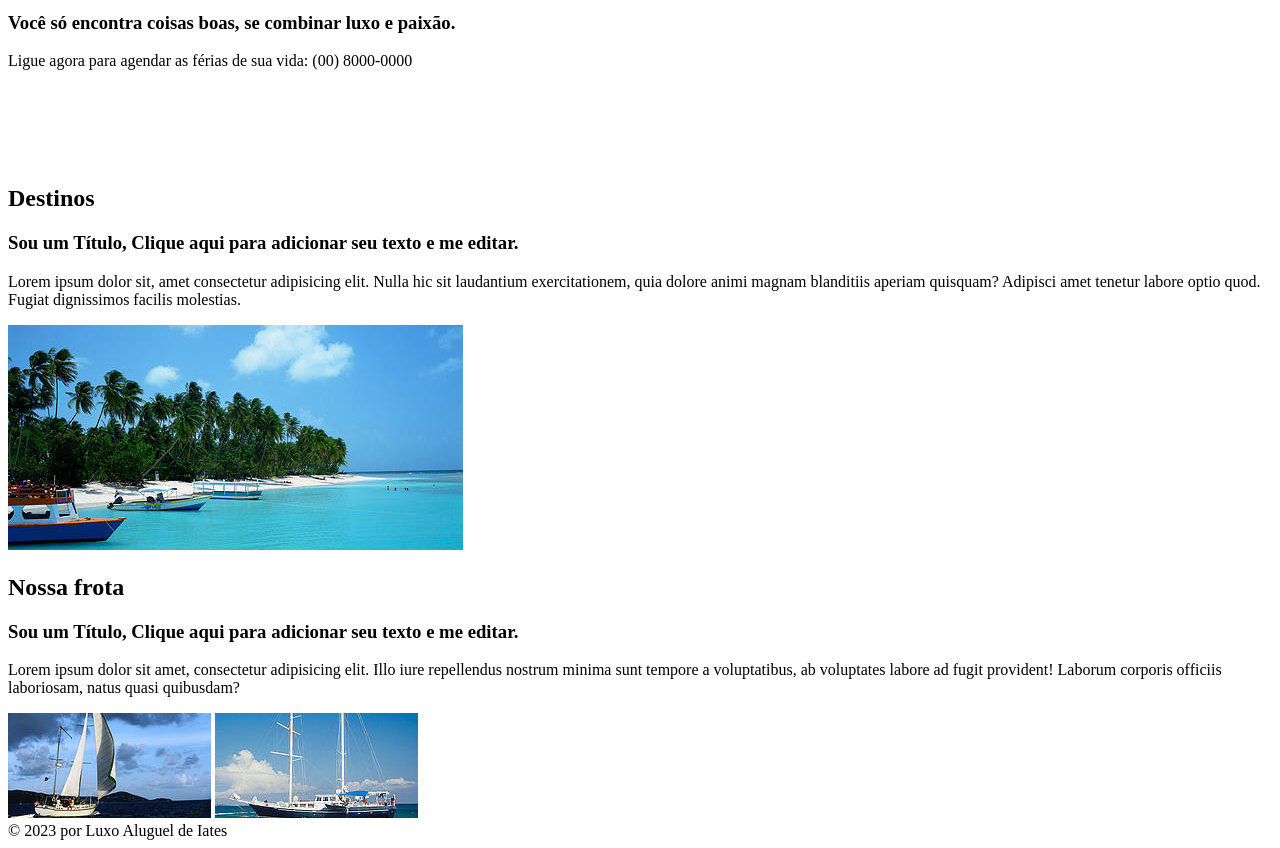
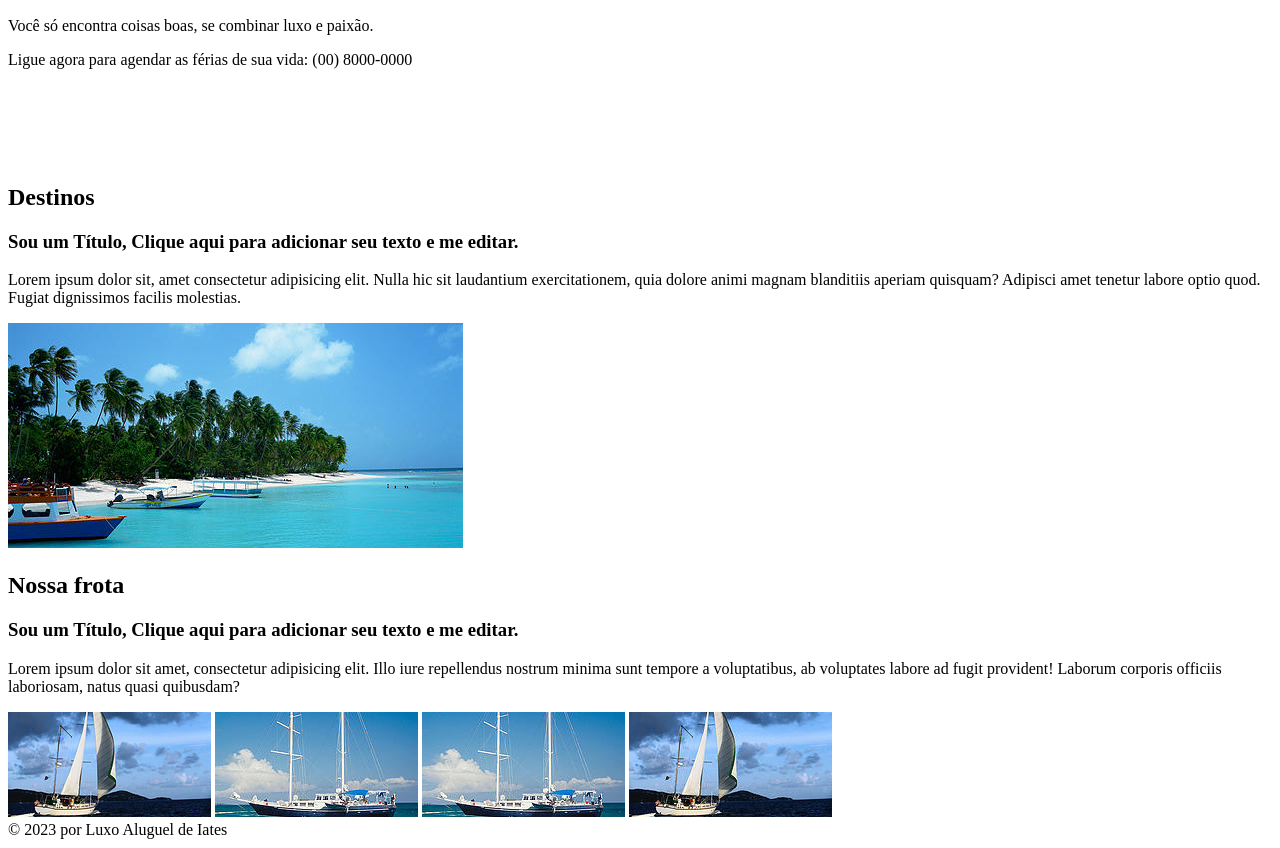
Before and after one commit to jotamonteiro/projetoiate, a plain HTML site: page index.html in a window 1280 px wide. Shown: the part 798-1646 px from the top of the page. Drawn offline with Linux system fonts and the light colour scheme.

Commit message:
Fix Sintaxe

```diff
--- a/index.html
+++ b/index.html
@@ -10,6 +10,7 @@
 <body>
 
     <header>
+        <img src="imagens/barco1.png" alt="Logo barco">
         <h1>Luxo</h1>
         <h2>Aluguel de Iates</h2>
         <ul>
@@ -19,12 +20,12 @@
             <li><a href="tripulacao.html">Tripulação</a></li>
             <li><a href="contatos.html">Contato</a></li>
         </ul>
-        <img src="imagens/barco1.png" alt="Logo barco">
+
     </header>
     <div class="principal">
         <img src="imagens/barcoprincipal.jpg" alt="Iate de Luxo">
         <div class="principal-texto">
-            <h3>Você só encontra coisas boas, se combinar luxo e paixão.</h3>
+            <p>Você só encontra coisas boas, se combinar luxo e paixão.</p>
             <p>Ligue agora para agendar as férias de sua vida: (00) 8000-0000</p>
         </div>
         <img src="imagens/barco2.png" alt="Logo barco menor">
@@ -54,9 +55,13 @@
         </div>
         <img src="imagens/barconossafrota1.jpg" alt="Frota de iates">
         <img src="imagens/barconossafrota2.jpg" alt="Barcos a Vela">
+        <img src="imagens/barconossafrota2.jpg" alt="Barcos a Vela">
+        <img src="imagens/barconossafrota1.jpg" alt="Frota de iates">
     </div>
+    <footer>
+        &copy; 2023 por Luxo Aluguel de Iates
+    </footer>
 
-    &copy; 2023 por Luxo Aluguel de Iates
 </body>
 
 </html>
```
